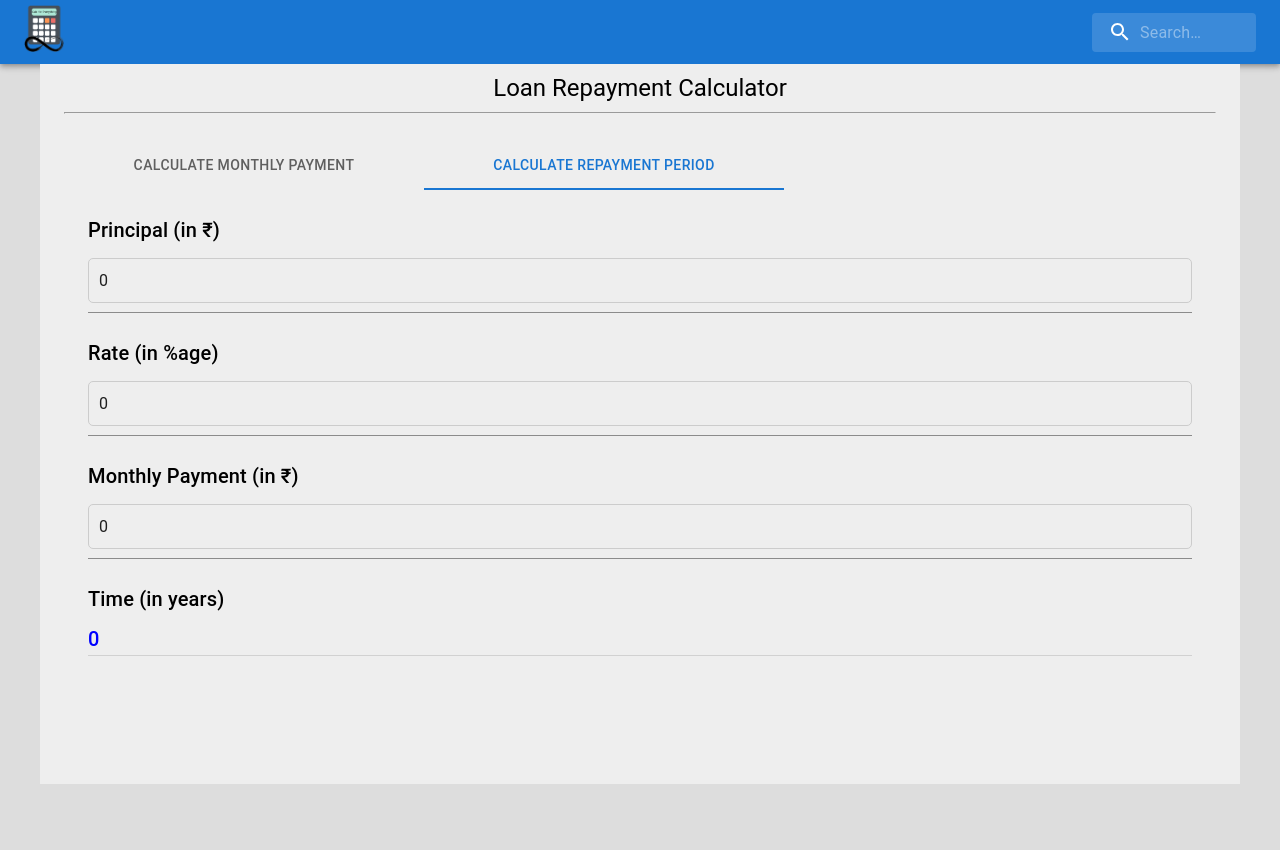
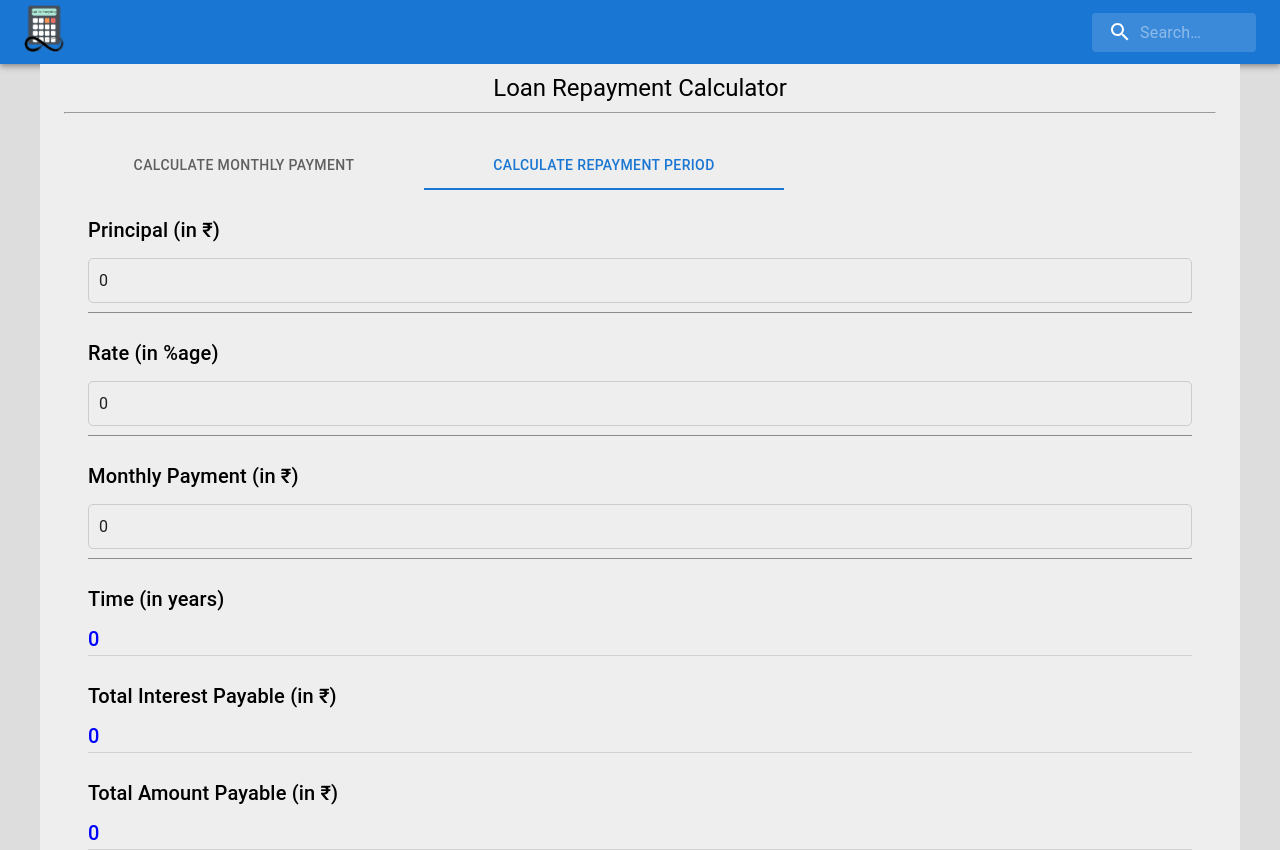
Before and after one commit to SarthakKeshari/calc_for_everything, a React (Create React App) app in the folder calculators/: page /loanrepaymentcalc in a window 1280 px wide. Both pictures are taken after a click on the tab "CALCULATE REPAYMENT PERIOD". Before the commit the page ends 800 px from the top, so only its background shows below. Built offline with nearby package versions, Linux system fonts and the light colour scheme.

Commit message:
added total interest payable and total amount payable text fields with value

```diff
--- a/calculators/src/finance/loan_repayment_calc/MainLoanRepaymentCalc.js
+++ b/calculators/src/finance/loan_repayment_calc/MainLoanRepaymentCalc.js
@@ -24,6 +24,9 @@ function MainLoanRepaymentCalc(){
         {
             const n = Math.log(monthlyPayment / (monthlyPayment - r * principal)) / Math.log(1 + r);
             !isNaN(n) ? setTime((n / 12).toFixed(1)) : setTime(0);
+            const payment = monthlyPayment;
+            setTotalInterest((payment * n - principal).toFixed());
+            setTotalAmount((payment * n).toFixed());
         }
         else
         {
@@ -64,7 +67,6 @@ function MainLoanRepaymentCalc(){
                     <Input
                         color="primary"
                         disabled={false}
-                        placeholder="Enter Principal"
                         size="lg"
                         variant="outlined"
                         type='number'
@@ -75,7 +77,6 @@ function MainLoanRepaymentCalc(){
                     <Input
                         color="primary"
                         disabled={false}
-                        placeholder="Enter Rate"
                         size="lg"
                         variant="outlined"
                         type='number'
@@ -86,7 +87,6 @@ function MainLoanRepaymentCalc(){
                     <Input
                         color="primary"
                         disabled={false}
-                        placeholder="Enter Time"
                         size="lg"
                         variant="outlined"
                         type='number'
@@ -116,7 +116,6 @@ function MainLoanRepaymentCalc(){
                     <Input
                         color="primary"
                         disabled={false}
-                        placeholder="Enter Principal"
                         size="lg"
                         variant="outlined"
                         type='number'
@@ -127,7 +126,6 @@ function MainLoanRepaymentCalc(){
                     <Input
                         color="primary"
                         disabled={false}
-                        placeholder="Enter Rate"
                         size="lg"
                         variant="outlined"
                         type='number'
@@ -138,7 +136,6 @@ function MainLoanRepaymentCalc(){
                     <Input
                         color="primary"
                         disabled={false}
-                        placeholder="Enter Monthly Payment"
                         size="lg"
                         variant="outlined"
                         type='number'
@@ -150,6 +147,16 @@ function MainLoanRepaymentCalc(){
                         <Typography pt={1} variant='h6' fontStyle={{color: "blue"}}>{time}</Typography>
                     </div>
                     <Divider/>
+                    <Typography pt={1} variant='h6' mt={2}>Total Interest Payable (in ₹)</Typography>
+                    <div className='output'>
+                        <Typography pt={1} variant='h6' fontStyle={{color: "blue"}}>{totalInterest}</Typography>
+                    </div>
+                    <Divider/>
+                    <Typography pt={1} variant='h6' mt={2}>Total Amount Payable (in ₹)</Typography>
+                    <div className='output'>
+                        <Typography pt={1} variant='h6' fontStyle={{color: "blue"}}>{totalAmount}</Typography>
+                    </div>
+                    <Divider/>
                 </Container>
             )}
         </Container>
```
